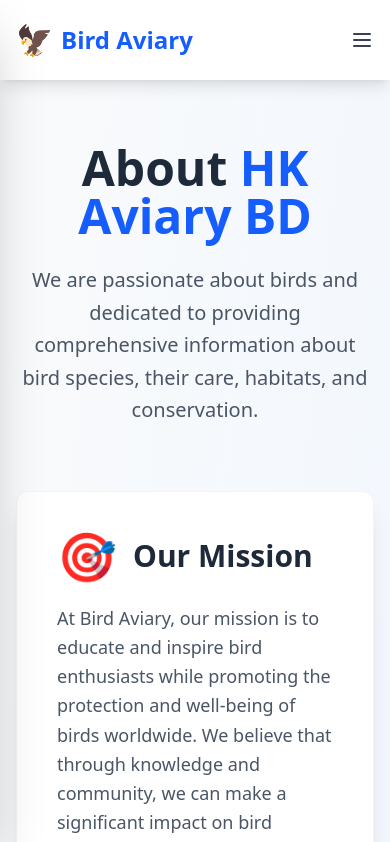
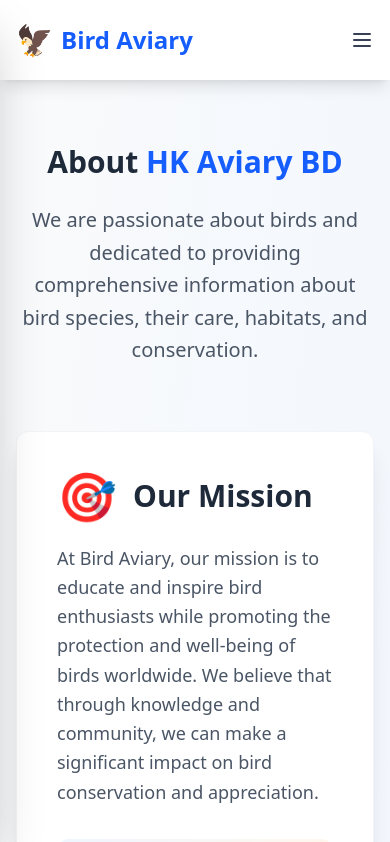
Before and after one commit to MdRakibHossen917/birds, a React (Vite) app: page /about-us in a window 390 px wide. Shown: the top 842 px of the page. Built offline with nearby package versions, Linux system fonts and the light colour scheme.

Commit message:
Update all cards to rounded-xl, add founder info, legal pages, and contact updates

```diff
--- a/src/pages/AboutUs.jsx
+++ b/src/pages/AboutUs.jsx
@@ -13,7 +13,7 @@
       <div className="max-w-7xl mx-auto px-4 sm:px-6 lg:px-8 py-16">
         {/* Hero Section */}
         <div className="text-center mb-16">
-          <h1 className="text-5xl md:text-6xl font-extrabold text-gray-800 mb-6">
+          <h1 className="text-3xl md:text-6xl font-extrabold text-gray-800 mb-6">
             About <span className="text-blue-600">HK Aviary BD</span>
           </h1>
           <p className="text-xl text-gray-600 max-w-3xl mx-auto leading-relaxed">
```
